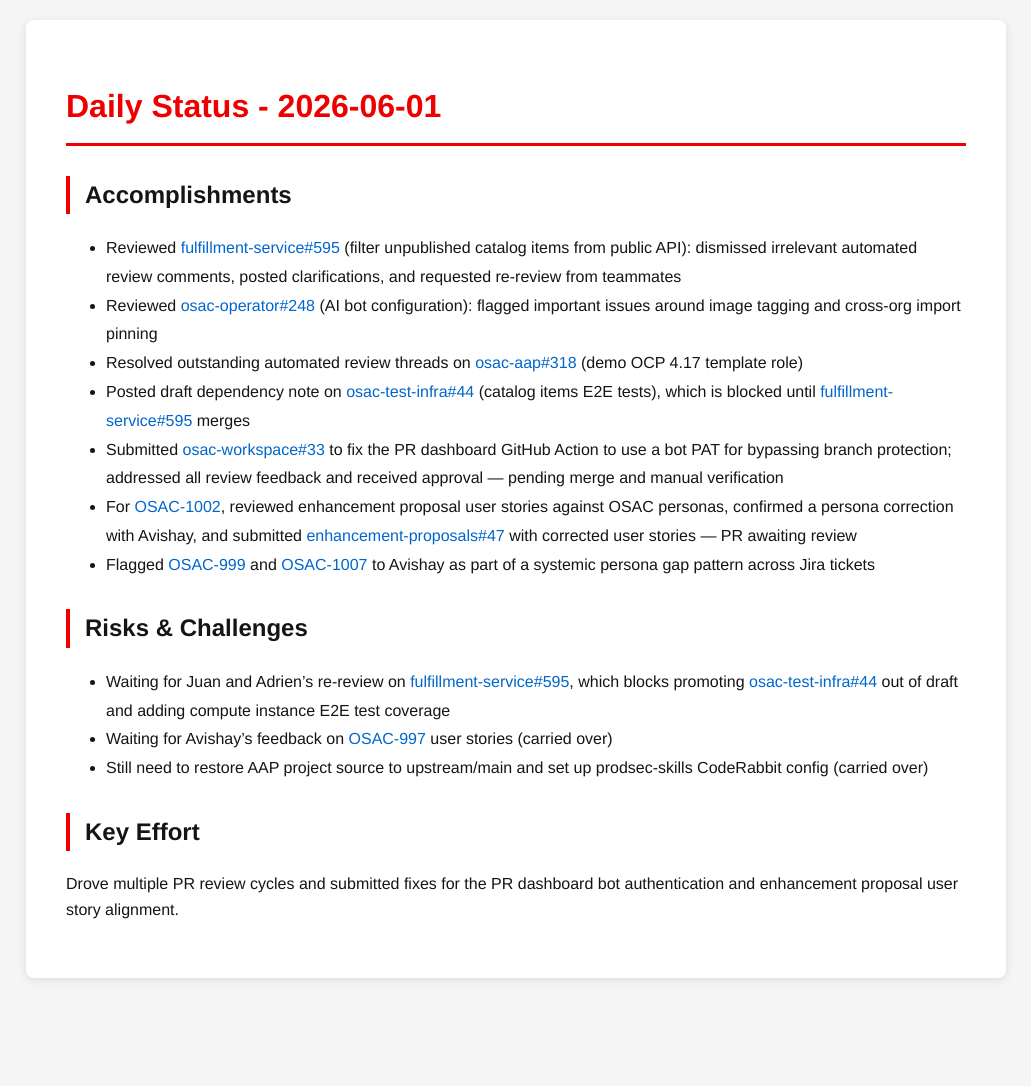
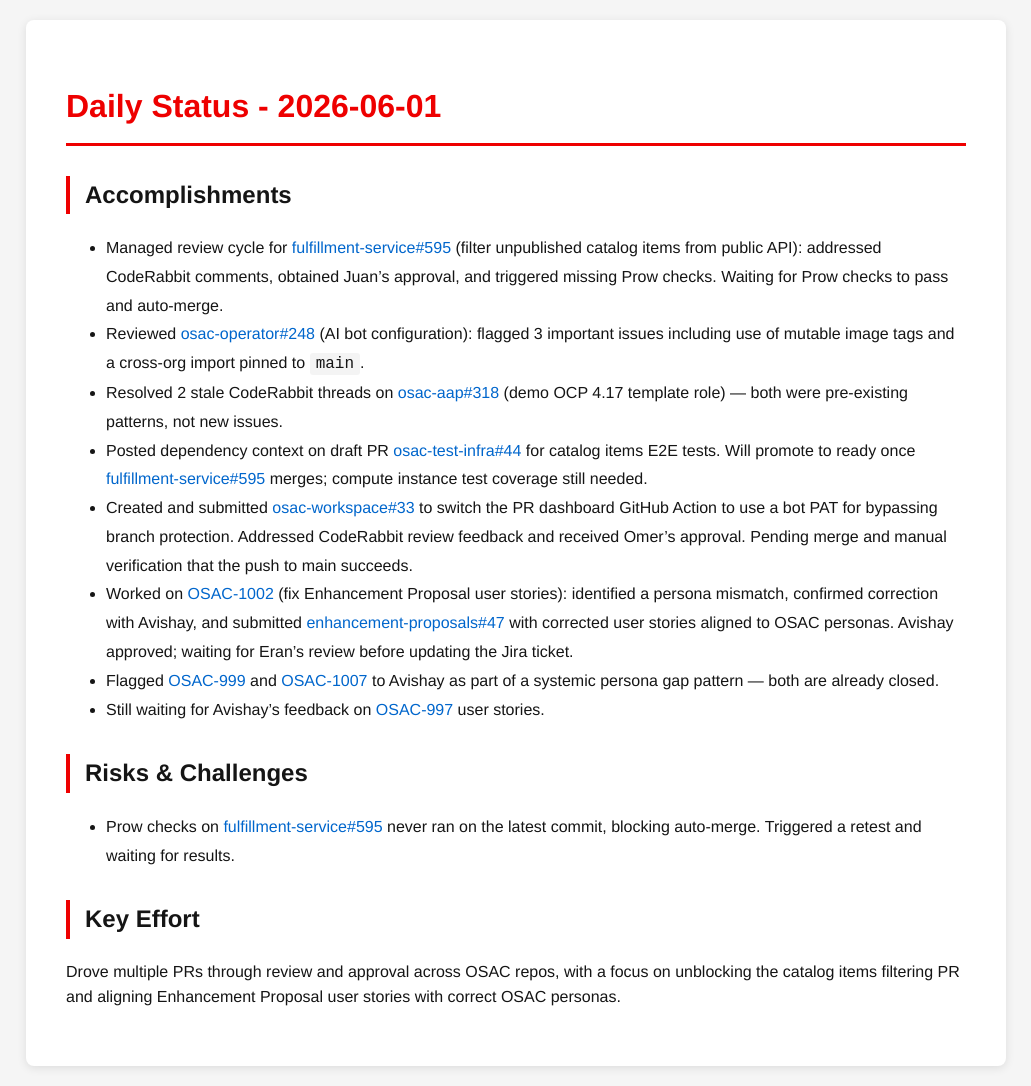
Before and after one commit to tzvatot/daily-status, a Jekyll site: the page built from 2026-06-01.md, in a window 1280 px wide. Shown: the whole page, without its empty margins (124-1155 px from the left). Built offline with Jekyll 4.4.1, drawn with Linux system fonts in a browser that asks for light colours; before the commit the page ends 998 px from its top, so only the background shows below that.

Commit message:
Daily status update - 2026-06-01

```diff
--- a/2026-06-01.md
+++ b/2026-06-01.md
@@ -7,18 +7,17 @@
 # Daily Status - 2026-06-01
 
 ## Accomplishments
-- Reviewed [fulfillment-service#595](https://github.com/osac-project/fulfillment-service/pull/595) (filter unpublished catalog items from public API): dismissed irrelevant automated review comments, posted clarifications, and requested re-review from teammates
-- Reviewed [osac-operator#248](https://github.com/osac-project/osac-operator/pull/248) (AI bot configuration): flagged important issues around image tagging and cross-org import pinning
-- Resolved outstanding automated review threads on [osac-aap#318](https://github.com/osac-project/osac-aap/pull/318) (demo OCP 4.17 template role)
-- Posted draft dependency note on [osac-test-infra#44](https://github.com/osac-project/osac-test-infra/pull/44) (catalog items E2E tests), which is blocked until [fulfillment-service#595](https://github.com/osac-project/fulfillment-service/pull/595) merges
-- Submitted [osac-workspace#33](https://github.com/osac-project/osac-workspace/pull/33) to fix the PR dashboard GitHub Action to use a bot PAT for bypassing branch protection; addressed all review feedback and received approval — pending merge and manual verification
-- For [OSAC-1002](https://redhat.atlassian.net/browse/OSAC-1002), reviewed enhancement proposal user stories against OSAC personas, confirmed a persona correction with Avishay, and submitted [enhancement-proposals#47](https://github.com/osac-project/enhancement-proposals/pull/47) with corrected user stories — PR awaiting review
-- Flagged [OSAC-999](https://redhat.atlassian.net/browse/OSAC-999) and [OSAC-1007](https://redhat.atlassian.net/browse/OSAC-1007) to Avishay as part of a systemic persona gap pattern across Jira tickets
+- Managed review cycle for [fulfillment-service#595](https://github.com/osac-project/fulfillment-service/pull/595) (filter unpublished catalog items from public API): addressed CodeRabbit comments, obtained Juan's approval, and triggered missing Prow checks. Waiting for Prow checks to pass and auto-merge.
+- Reviewed [osac-operator#248](https://github.com/osac-project/osac-operator/pull/248) (AI bot configuration): flagged 3 important issues including use of mutable image tags and a cross-org import pinned to `main`.
+- Resolved 2 stale CodeRabbit threads on [osac-aap#318](https://github.com/osac-project/osac-aap/pull/318) (demo OCP 4.17 template role) — both were pre-existing patterns, not new issues.
+- Posted dependency context on draft PR [osac-test-infra#44](https://github.com/osac-project/osac-test-infra/pull/44) for catalog items E2E tests. Will promote to ready once [fulfillment-service#595](https://github.com/osac-project/fulfillment-service/pull/595) merges; compute instance test coverage still needed.
+- Created and submitted [osac-workspace#33](https://github.com/osac-project/osac-workspace/pull/33) to switch the PR dashboard GitHub Action to use a bot PAT for bypassing branch protection. Addressed CodeRabbit review feedback and received Omer's approval. Pending merge and manual verification that the push to main succeeds.
+- Worked on [OSAC-1002](https://redhat.atlassian.net/browse/OSAC-1002) (fix Enhancement Proposal user stories): identified a persona mismatch, confirmed correction with Avishay, and submitted [enhancement-proposals#47](https://github.com/osac-project/enhancement-proposals/pull/47) with corrected user stories aligned to OSAC personas. Avishay approved; waiting for Eran's review before updating the Jira ticket.
+- Flagged [OSAC-999](https://redhat.atlassian.net/browse/OSAC-999) and [OSAC-1007](https://redhat.atlassian.net/browse/OSAC-1007) to Avishay as part of a systemic persona gap pattern — both are already closed.
+- Still waiting for Avishay's feedback on [OSAC-997](https://redhat.atlassian.net/browse/OSAC-997) user stories.
 
 ## Risks & Challenges
-- Waiting for Juan and Adrien's re-review on [fulfillment-service#595](https://github.com/osac-project/fulfillment-service/pull/595), which blocks promoting [osac-test-infra#44](https://github.com/osac-project/osac-test-infra/pull/44) out of draft and adding compute instance E2E test coverage
-- Waiting for Avishay's feedback on [OSAC-997](https://redhat.atlassian.net/browse/OSAC-997) user stories (carried over)
-- Still need to restore AAP project source to upstream/main and set up prodsec-skills CodeRabbit config (carried over)
+- Prow checks on [fulfillment-service#595](https://github.com/osac-project/fulfillment-service/pull/595) never ran on the latest commit, blocking auto-merge. Triggered a retest and waiting for results.
 
 ## Key Effort
-Drove multiple PR review cycles and submitted fixes for the PR dashboard bot authentication and enhancement proposal user story alignment.
+Drove multiple PRs through review and approval across OSAC repos, with a focus on unblocking the catalog items filtering PR and aligning Enhancement Proposal user stories with correct OSAC personas.
```
